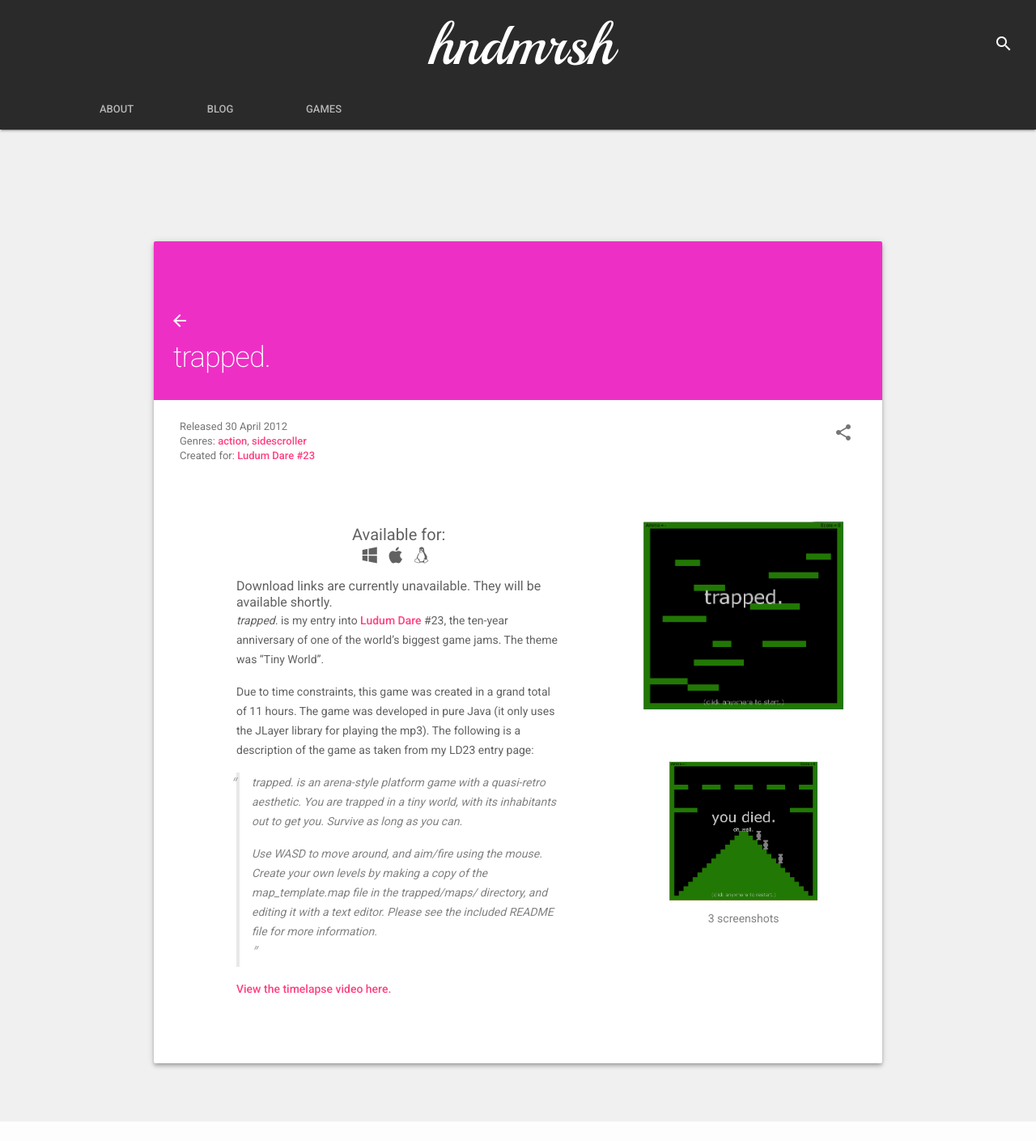
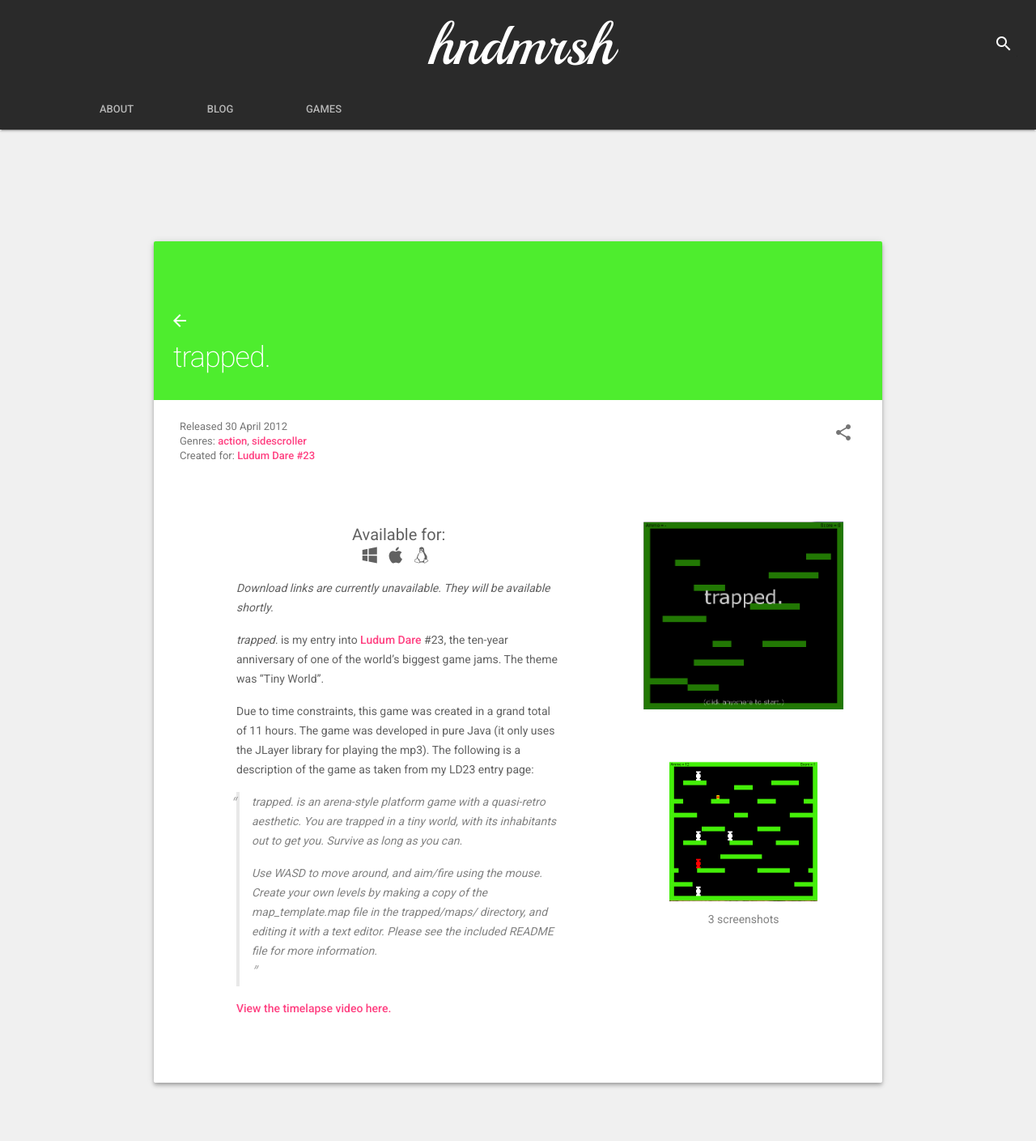
Before and after one commit to hndmrsh/archived.hndmrsh.github.io, a Jekyll site: the page built from _games/2-trapped.md, in a window 1280 px wide. Shown: the whole page at 81% size. Built offline with Jekyll 4.4.1, drawn with Linux system fonts in a browser that asks for light colours; comment, search, counter and statistics services are not loaded; before the commit the page ends 1385 px from its top, so only the background shows below that.

Commit message:
Fixing game colours, adding thumbs, fixing software post bug and rearranging screenshots

```diff
--- a/_games/2-trapped.md
+++ b/_games/2-trapped.md
@@ -1,10 +1,11 @@
 ---
 layout: 		softpost
 title:  		"trapped."
+thumb:      "trapped-cover.png"
 cover:      "trapped-cover.png"
 release_date: 	2012-04-30
 genres: [action,sidescroller]
-colour:     "#EE2FC6"
+colour:     "#4EED2E"
 platforms:		[windows,osx,linux]
 created_for:
   name:		"Ludum Dare #23"
@@ -13,12 +14,12 @@
   name:		"samuelhindmarsh.wordpress.com"
   url:		"https://samuelhindmarsh.wordpress.com/2012/04/30/trapped/"
 screenshots:
+  - url: "2.PNG"
+    width: 512
+    height: 486
   - url: "1.PNG"
     width: 513
     height: 483
-  - url: "2.PNG"
-    width: 512
-    height: 486
   - url: "3.PNG"
     width: 511
     height: 483
--- a/_layouts/softpost.html
+++ b/_layouts/softpost.html
@@ -65,8 +65,9 @@
               <h4>Available for:</h4>
               {% include platforms.html platforms=page.platforms %}
             </div>
-            <emph>Download links are currently unavailable. They will be available shortly.</emph>
-
+            <p>
+              <em>Download links are currently unavailable. They will be available shortly.</em>
+            </p>
             {{ content }}
           </div>
         </div>
```
Also changed, not shown: _games/1-whiskers.md (+2 -1 lines), static/game-thumbs/bo.png (deleted), static/game-thumbs/nag.png (deleted), static/game-thumbs/st.png (deleted), static/game-thumbs/trapped-cover.png (added), static/game-thumbs/whiskers-cover.jpg (added).
